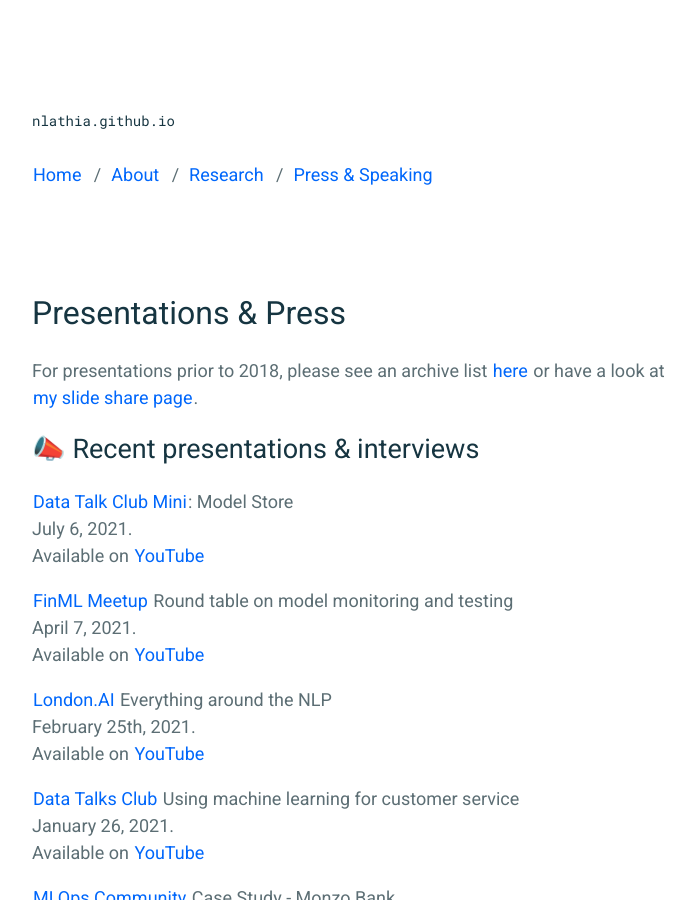
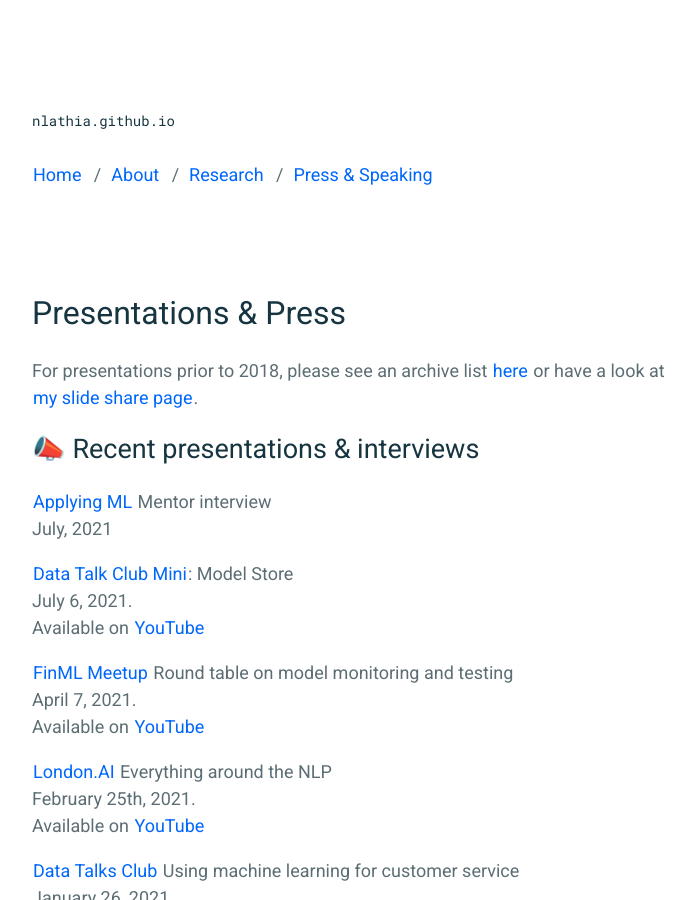
Before and after one commit to nlathia/nlathia.github.io, a Jekyll site: the page built from _pages/public.md, in a window 1280 px wide and 900 px high. Shown: the whole window, without its empty margins (258-953 px from the left). Built offline with Jekyll 4.4.1, drawn with Linux system fonts in a browser that asks for light colours.

Commit message:
Update public.md

```diff
--- a/_pages/public.md
+++ b/_pages/public.md
@@ -7,6 +7,9 @@
 For presentations prior to 2018, please see an archive list [here](../archive/public) or have a look at [my slide share page](http://www.slideshare.net/neal.lathia).
 
 # 📣 Recent presentations & interviews
+
+[Applying ML](https://applyingml.com/mentors/neal-lathia/) Mentor interview
+<br />July, 2021
 
 [Data Talk Club Mini](https://datatalks.club/): Model Store
 <br />July 6, 2021.
```
